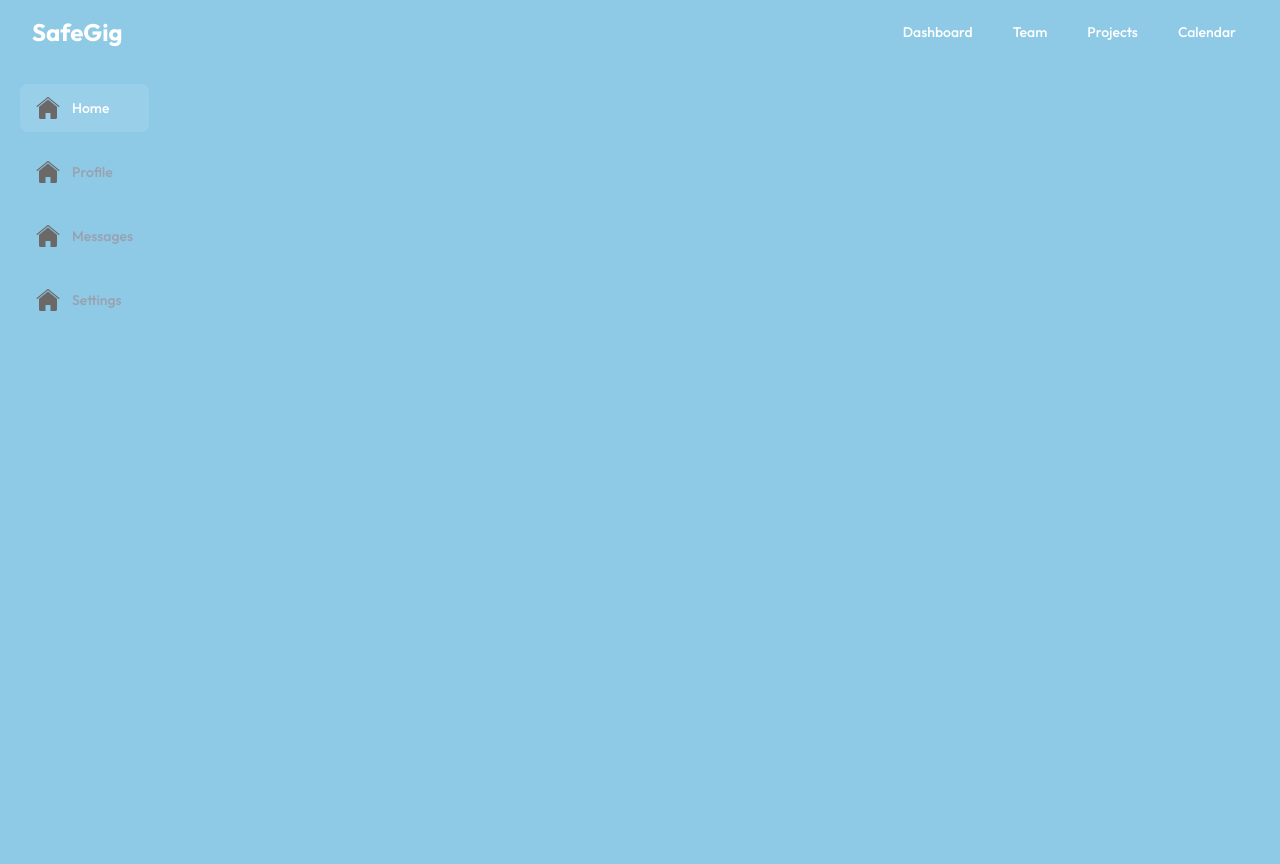
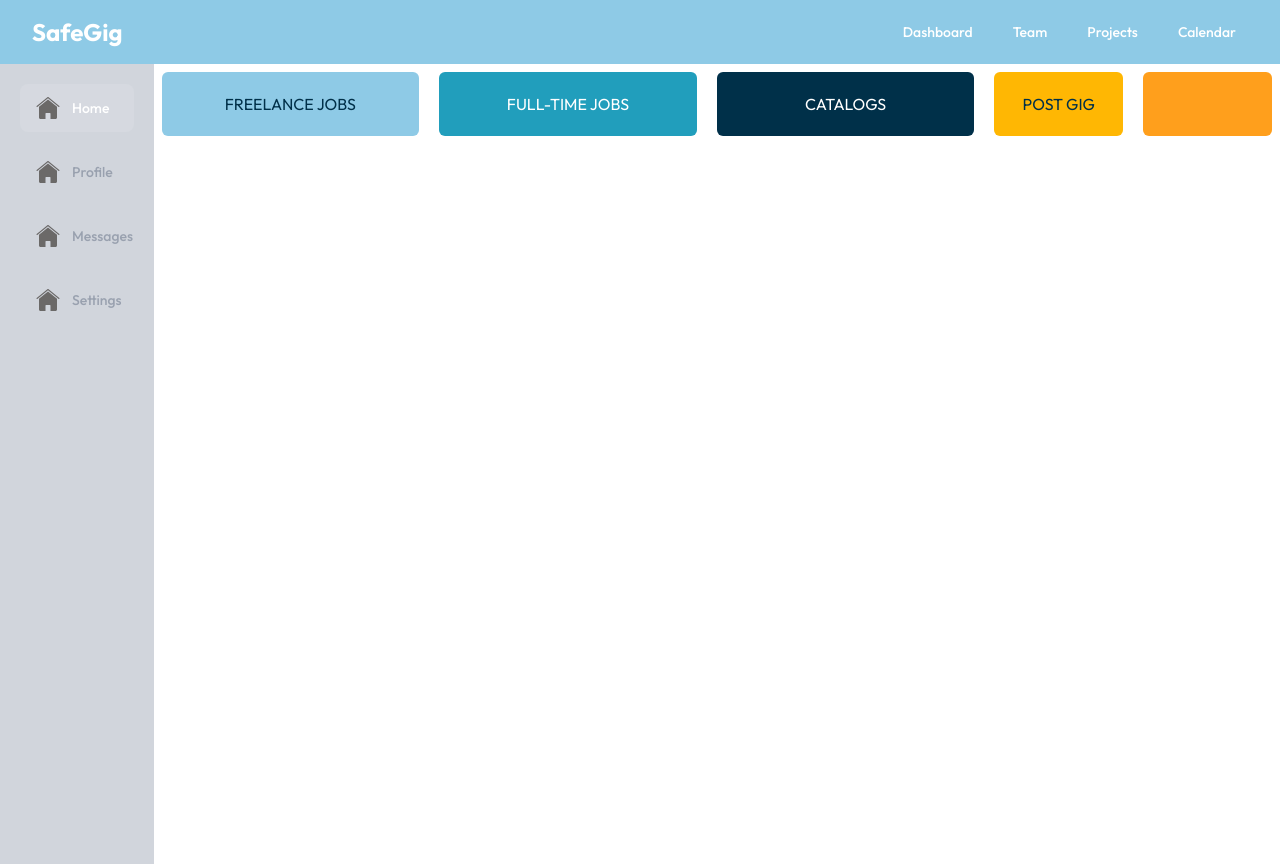
Before and after one commit to EdisonYCA/safegig, a Next.js app: page /dashboard in a window 1280 px wide. Built offline with nearby package versions, Linux system fonts and the light colour scheme.

Commit message:
Added navigation buttons

```diff
--- a/pages/dashboard/index.js
+++ b/pages/dashboard/index.js
@@ -7,6 +7,15 @@ const navigation = [
     { name: 'Messages', icon: '/48-home.svg', href: '#', current: false },
     { name: 'Settings', icon: '/48-home.svg', href: '#', current: false },
 ]
+
+const actionBtns = [
+    { name: 'FREELANCE JOBS', icon: null, href: '#', css: "w-1/4 bg-sky-blue text-prussian-blue"},
+    { name: 'FULL-TIME JOBS', icon: null, href: '#', css: "w-1/4 bg-blue-green text-white "},
+    { name: 'CATALOGS', icon: null, href: '#', css: "w-1/4 bg-prussian-blue text-white"},
+    { name: 'POST GIG', icon: null, href: '#', css: "w-1/8 bg-selective-yellow text-prussian-blue"},
+    { name: '', icon: null, href: '#', css: "w-1/8 bg-ut-orange"},
+]
+
 
 function classNames(...classes) {
     return classes.filter(Boolean).join(' ')
@@ -18,7 +27,7 @@ export default function Dashboard() {
         <Navbar />
 
         <div className="h-screen w-screen flex">
-            <div className="h-screen flex flex-col p-5 gap-4">
+            <div className="h-screen flex flex-col p-5 gap-4 bg-gray-300">
                 {navigation.map((item) => (
                     <a
                         key={item.name}
@@ -42,6 +51,18 @@ export default function Dashboard() {
                     </a>
                 ))}
             </div>
+            <div className="bg-white w-full h-full flex flex-col">
+                <div className="w-full h-20 p-2 gap-5 flex">
+                    {actionBtns.map((btn) => (
+                        <a key={btn.name}
+                        href={btn.href}
+                        className={"h-full rounded-md flex items-center justify-center " + btn.css}
+                        >
+                            {btn.name}
+                        </a>
+                    ))}
+                </div>
+            </div>
         </div>
         </>
     )
```
